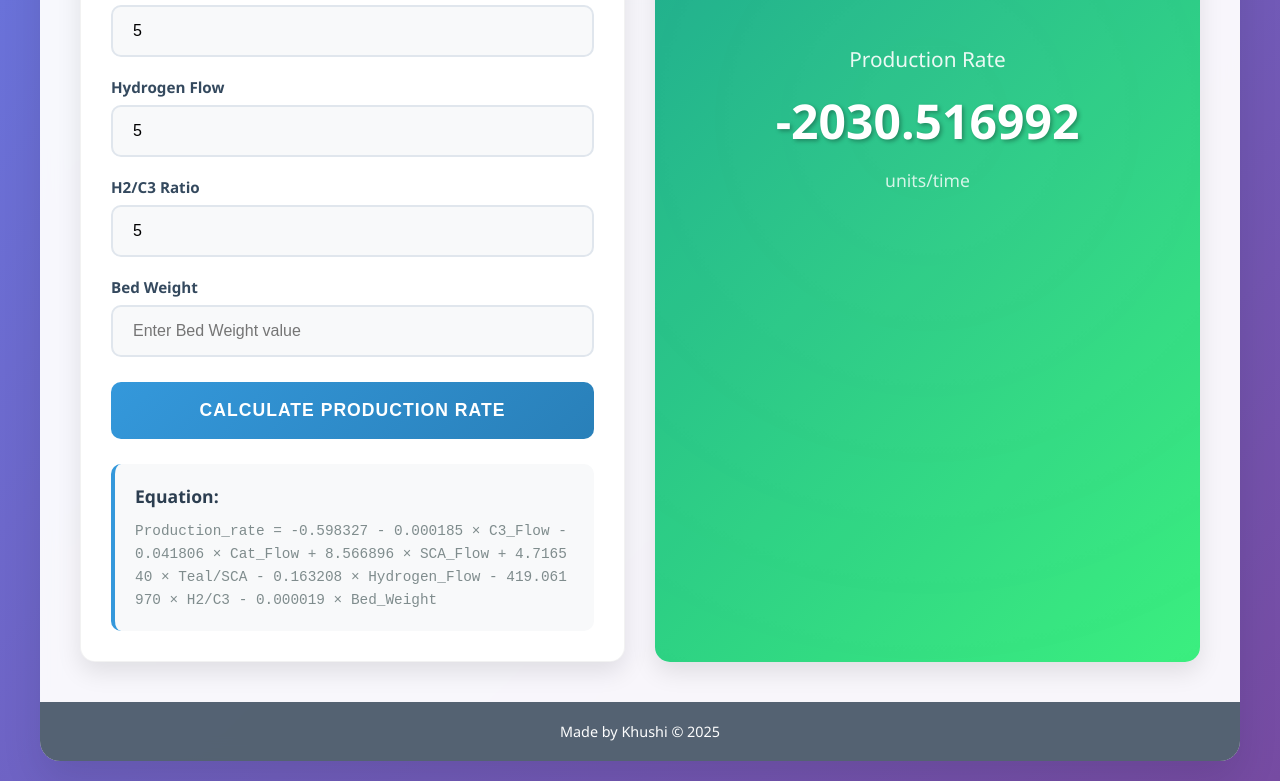
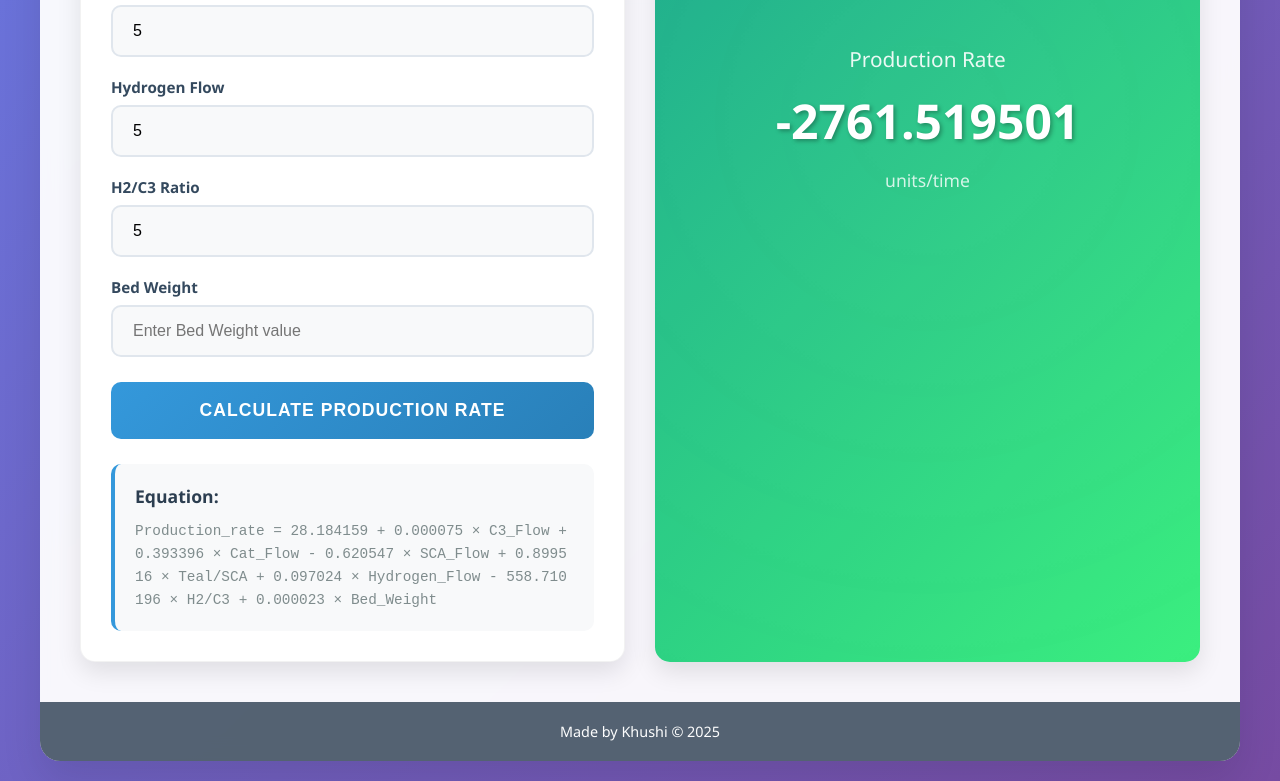
Before and after one commit to gigachad1306/prcalculator, a plain HTML site: page index.html in a window 1280 px wide. Both pictures are taken after typing "5", "5", "5", "5", "5", "5" into the empty fields and a click on the button "CALCULATE PRODUCTION RATE". Shown: the part 634-1415 px from the top of the page. Drawn offline with Linux system fonts and the light colour scheme.

Commit message:
Update index.html

```diff
--- a/index.html
+++ b/index.html
@@ -294,7 +294,7 @@
 
                 <div class="equation-display">
                     <h3>Equation:</h3>
-                    <code>Production_rate = -0.598327 - 0.000185 × C3_Flow - 0.041806 × Cat_Flow + 8.566896 × SCA_Flow + 4.716540 × Teal/SCA - 0.163208 × Hydrogen_Flow - 419.061970 × H2/C3 - 0.000019 × Bed_Weight</code>
+                    <code>Production_rate = 28.184159 + 0.000075 × C3_Flow + 0.393396 × Cat_Flow - 0.620547 × SCA_Flow + 0.899516 × Teal/SCA + 0.097024 × Hydrogen_Flow - 558.710196 × H2/C3 + 0.000023 × Bed_Weight</code>
                 </div>
             </div>
 
@@ -322,14 +322,14 @@
             const bedWeight = parseFloat(document.getElementById('bedWeight').value) || 0;
 
             // Calculate production rate using the given equation
-            const productionRate = -0.598327
-                - 0.000185 * c3Flow
-                - 0.041806 * catFlow
-                + 8.566896 * scaFlow
-                + 4.716540 * tealSca
-                - 0.163208 * hydrogenFlow
-                - 419.061970 * h2C3
-                - 0.000019 * bedWeight;
+            const productionRate = 28.184159
+                + 0.000075 * c3Flow
+                + 0.393396 * catFlow
+                - 0.620547 * scaFlow
+                + 0.899516 * tealSca
+                + 0.097024 * hydrogenFlow
+                - 558.710196 * h2C3
+                + 0.000023 * bedWeight;
 
             // Display result with animation
             const resultElement = document.getElementById('result');
```
